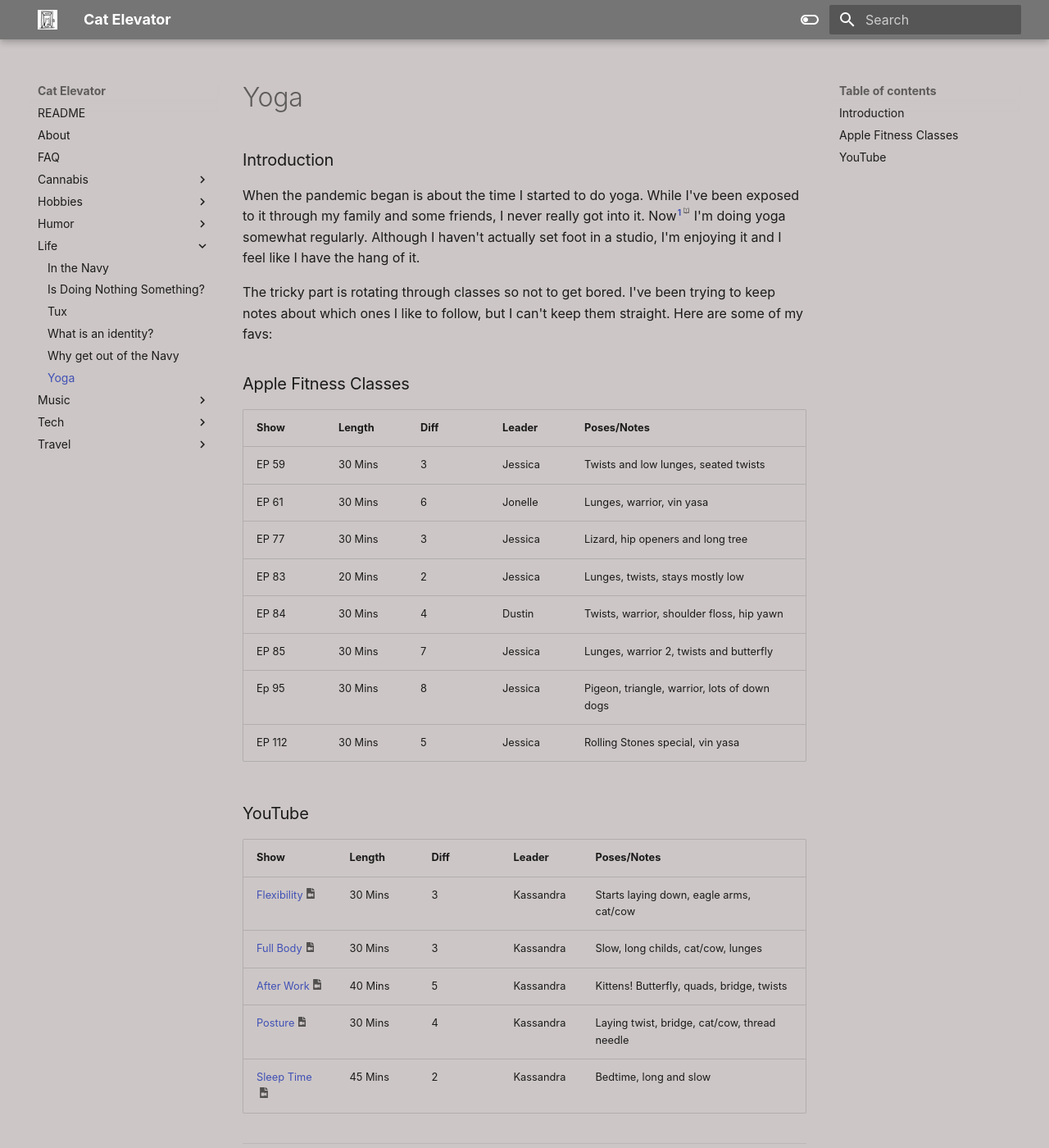
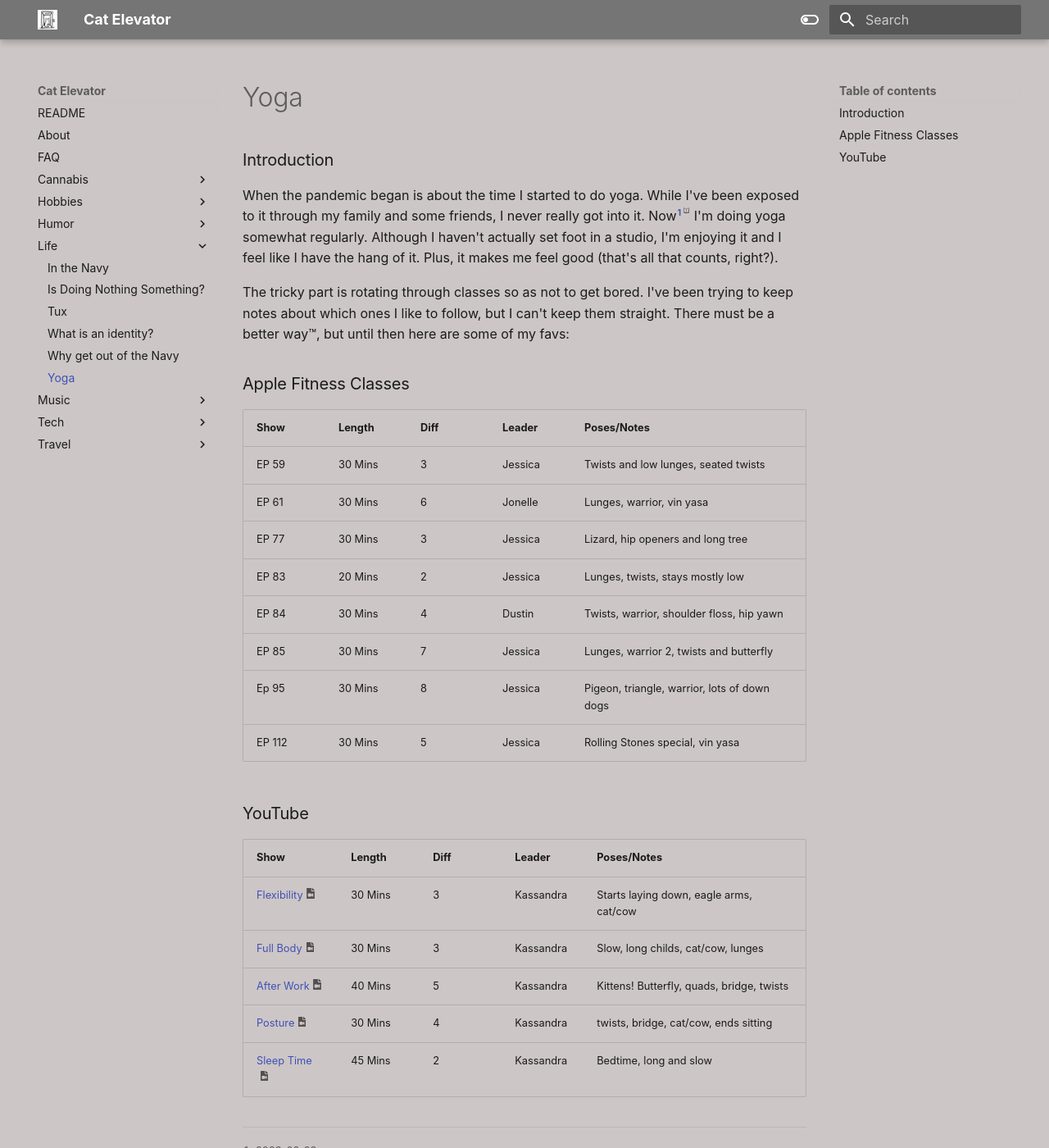
Before and after one commit to los7key/garden, an MkDocs documentation site: the page built from docs/life/yoga.md, in a window 1280 px wide and 1400 px high. Shown: the whole window at 82% size. Built offline with MkDocs 1.6.1 and Material for MkDocs 9.7.7, drawn with Linux system fonts in a browser that asks for light colours; some web fonts are replaced.

Commit message:
Yoga and roadtrip image updates

```diff
--- a/docs/life/yoga.md
+++ b/docs/life/yoga.md
@@ -3,13 +3,13 @@
 title: Yoga
 description: Yoga
 date: 2023-02-23
-Last Updated:
+Last Updated: 2023-04-06
 ---
 ## Introduction
 
-When the pandemic began is about the time I started to do yoga.  While I've been exposed to it through my family and some friends, I never really got into it.  Now[^1] I'm doing yoga somewhat regularly.  Although I haven't actually set foot in a studio, I'm enjoying it and I feel like I have the hang of it.
+When the pandemic began is about the time I started to do yoga.  While I've been exposed to it through my family and some friends, I never really got into it.  Now[^1] I'm doing yoga somewhat regularly.  Although I haven't actually set foot in a studio, I'm enjoying it and I feel like I have the hang of it.  Plus, it makes me feel good (that's all that counts, right?).
 
-The tricky part is rotating through classes so not to get bored.  I've been trying to keep notes about which ones I like to follow, but I can't keep them straight. Here are some of my favs:
+The tricky part is rotating through classes so as not to get bored.  I've been trying to keep notes about which ones I like to follow, but I can't keep them straight. There must be a better way™, but until then here are some of my favs:
 
 ## Apple Fitness Classes
 
@@ -31,7 +31,7 @@
 | [Flexibility](https://www.youtube.com/watch?v=GdV8zbmCRaU)| 30 Mins  | 3 | Kassandra | Starts laying down, eagle arms, cat/cow |
 | [Full Body](https://www.youtube.com/watch?v=6hZIzMpHl-c) | 30 Mins    | 3 | Kassandra | Slow, long childs, cat/cow, lunges |
 | [After Work](https://www.youtube.com/watch?v=mZc4GzAjmC4) | 40 Mins | 5 | Kassandra   | Kittens! Butterfly, quads, bridge, twists |
-| [Posture](https://www.youtube.com/watch?v=6kPTiuOzNYI) | 30 Mins  | 4 | Kassandra | Laying twist, bridge, cat/cow, thread needle |
+| [Posture](https://www.youtube.com/watch?v=6kPTiuOzNYI) | 30 Mins  | 4 | Kassandra | twists, bridge, cat/cow, ends sitting |
 | [Sleep Time](https://www.youtube.com/watch?v=TcF2TSuQEn4) | 45 Mins | 2 | Kassandra | Bedtime, long and slow |
 
 
--- a/mkdocs.yml
+++ b/mkdocs.yml
@@ -23,7 +23,9 @@
 
 markdown_extensions:
   - abbr
-  - admonition
+  - admonitiono
+  - attr_list
+  - md_in_html
   - meta
   - def_list
   - footnotes
```
Also changed, not shown: docs/travel/roadtrips/2021-cross-country.md (+1 -1 lines), docs/travel/roadtrips/2021-summer.md (+1 -1 lines), docs/travel/roadtrips/2022-cross-country.md (+1 -1 lines).
